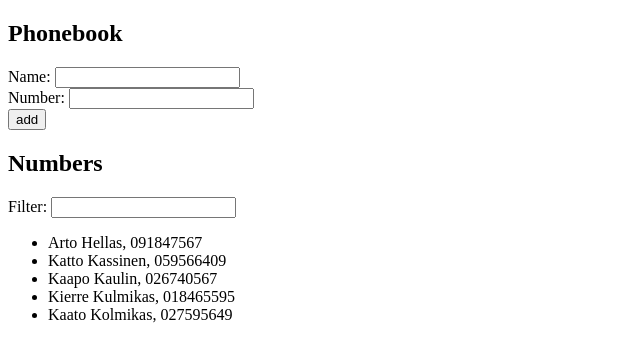
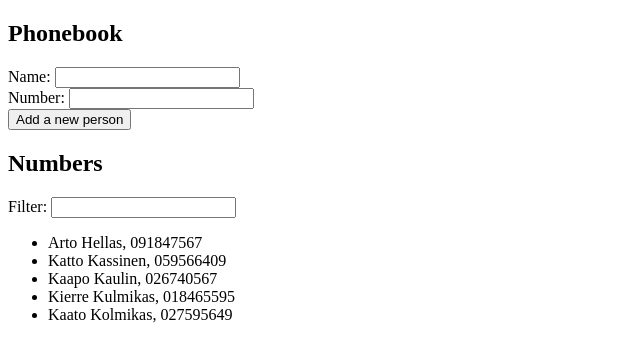
Before and after one commit to anssilepikko/fullstackopen, a React (Create React App) app in the folder osa2/puhelinluettelo/: page / in a window 1280 px wide. Shown: the top 362 px of the page, without its empty margins (0-640 px from the left). Built offline with nearby package versions, Linux system fonts and the light colour scheme.

Commit message:
2.10: puhelinluettelo step5

```diff
--- a/osa2/puhelinluettelo/src/App.js
+++ b/osa2/puhelinluettelo/src/App.js
@@ -1,10 +1,12 @@
 import React, { useState } from 'react'
-import Person from './components/Person'
+import Numbers from './components/Numbers.js'
+import Form from './components/Form.js'
+import Filter from './components/Filter.js'
 
 const App = (props) => {
   // All persons in the phonebook
   const [persons, setPersons] = useState(props.persons)
-  // Variables for field entries
+  // State-variables for field entries
   const [newName, setNewName] = useState('')
   const [newNumber, setNewNumber] = useState('')
   const [newFilter, setNewFilter] = useState('')
@@ -31,9 +33,11 @@ const App = (props) => {
     setPersons(persons.concat(personObject))
     console.log('New person added to phonebook:', personObject)
 
-    // Clean the input fields
+    // Reset the states (input fields)
     setNewName('')
     setNewNumber('')
+    setNewNumber('')
+    console.log('Fields reset')
   }
 
   // What happens when there is a change in the name
@@ -58,19 +62,16 @@ const App = (props) => {
   }
 
   const findPerson = (person) => {
+    console.log(persons)
     console.log('FindPerson input:', person)
     // Loop trough objects and find an object with the same name
     // Return true if found, false if not found
-    const found = persons.find(item => item.name.toUpperCase === person.toUpperCase)
-    if (found) {
-      console.log('FindPerson found:', found)
-      return true
-    }
-    console.log('FindPerson', person, 'not in phonebook')
-    return false
+    const found = persons.find(item => item.name === person)
+    console.log('Found:', found)
+    return found
   }
 
-  const filterPersons = () => {
+  const filterNumbers = () => {
     if (newFilter === '') return persons
     // Serach matching strings from names
     const filtered = persons.filter(person => person.name.toUpperCase().includes(newFilter.toUpperCase()))
@@ -80,25 +81,11 @@ const App = (props) => {
   return (
     <div>
       <h2>Phonebook</h2>
-      <form onSubmit={addPerson}>
-        <div>
-          Name: <input value={newName} onChange={handleNameChange} />
-        </div>
-        <div>
-          Number: <input value={newNumber} onChange={handleNumberChange} />
-        </div>
-        <div>
-          <button type="submit">add</button>
-        </div>
-      </form>
+      <Form addPerson={addPerson} name={newName} handleName={handleNameChange} number={newNumber} handleNumber={handleNumberChange} />
       <h2>Numbers</h2>
-      <div>
-        Filter: <input value={newFilter} onChange={handleFilterChange} />
-      </div>
+      <Filter name={newFilter} handleName={handleFilterChange} />
       <ul>
-        {filterPersons().map(person =>
-          <Person key={person.id} person={person} />
-        )}
+        <Numbers numbers={filterNumbers()} />
       </ul>
     </div>
   )
--- /dev/null
+++ b/osa2/puhelinluettelo/src/components/Filter.js
@@ -0,0 +1,11 @@
+import React from 'react'
+
+const Filter = ({newFilter, handleName }) => {
+  return (
+        <div>
+          Filter: <input value={newFilter} onChange={handleName} />
+        </div>
+  )
+}
+
+export default Filter
--- /dev/null
+++ b/osa2/puhelinluettelo/src/components/Form.js
@@ -0,0 +1,21 @@
+import React from 'react'
+
+const Form = ({addPerson, newName, handleName, newNumber, handleNumber }) => {
+  return (
+    <div>
+      <form onSubmit={addPerson}>
+        <div>
+          Name: <input value={newName} onChange={handleName} />
+        </div>
+        <div>
+          Number: <input value={newNumber} onChange={handleNumber} />
+        </div>
+        <div>
+          <button type="submit">Add a new person</button>
+        </div>
+      </form>
+    </div>
+  )
+}
+
+export default Form
--- a/osa2/puhelinluettelo/src/components/Person.js
+++ b/osa2/puhelinluettelo/src/components/Number.js
@@ -1,9 +1,9 @@
 import React from 'react'
 
-const Person = ({ person }) => {
+const Number = ({ person }) => {
   return (
     <li>{person.name}, {person.number}</li>
   )
 }
 
-export default Person
+export default Number
--- /dev/null
+++ b/osa2/puhelinluettelo/src/components/Numbers.js
@@ -0,0 +1,15 @@
+import React from 'react'
+import Number from './Number.js'
+
+const Numbers = ({ numbers }) => {
+    return (
+        <>
+            {numbers.map(person =>
+                <Number key={person.id} person={person} />
+            )}
+
+        </>
+    )
+}
+
+export default Numbers
```
